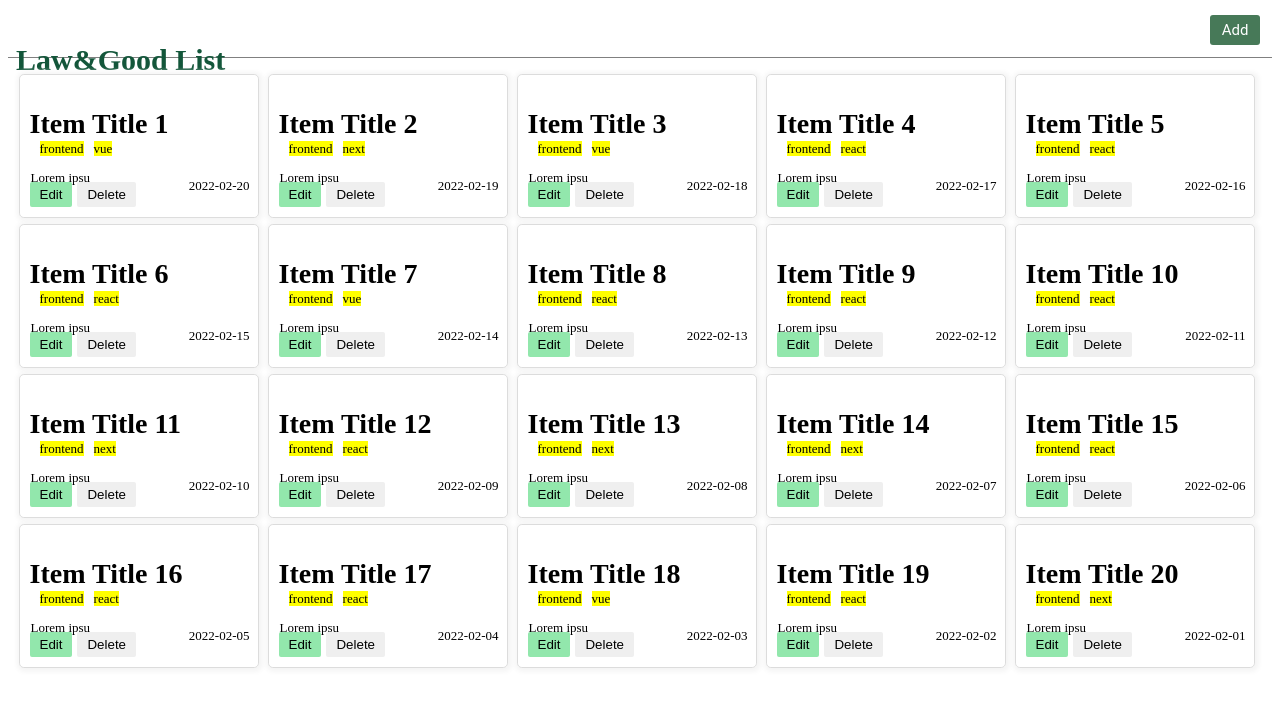
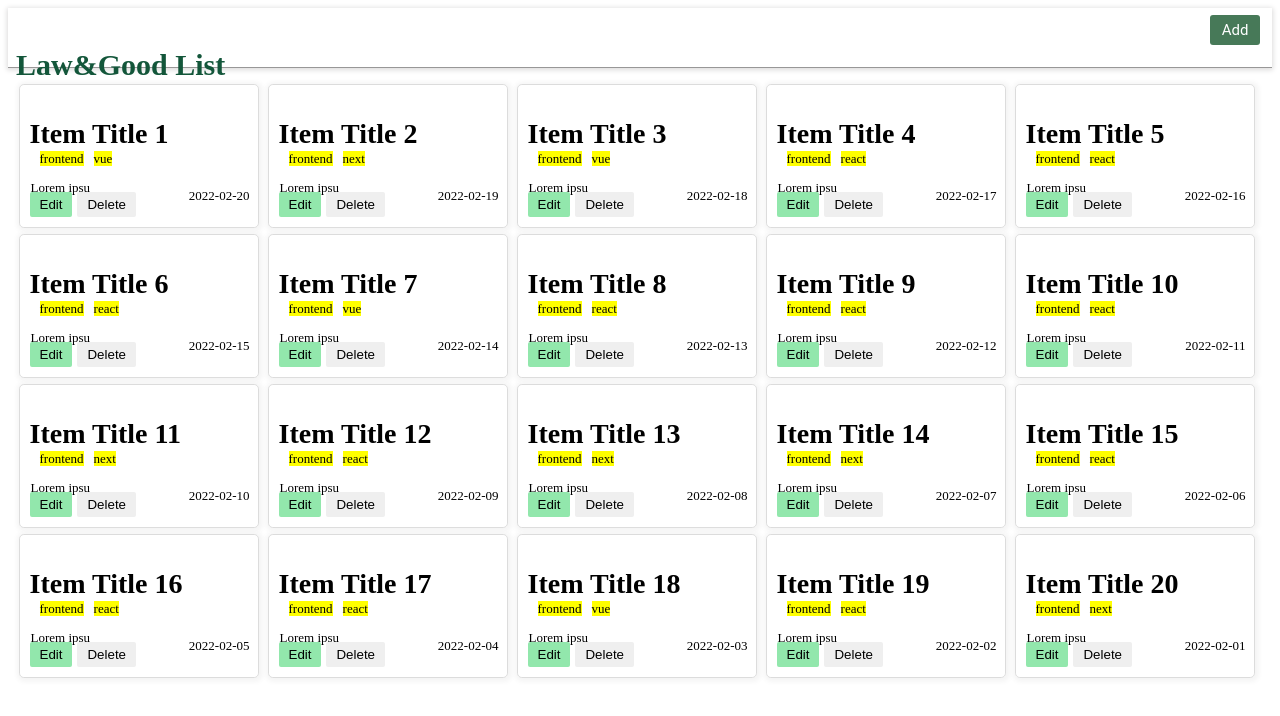
Before and after one commit to browonkim/list-page, a Vue app: page / in a window 1280 px wide. Shown: the top 716 px of the page. Built offline with nearby package versions, Linux system fonts and the light colour scheme; what miragejs would draw is missing.

Commit message:
set z-index

```diff
--- a/src/components/DeleteCaution.vue
+++ b/src/components/DeleteCaution.vue
@@ -38,6 +38,7 @@ function onDelete() {
   height: 100px
   padding: 10px
   background-color: rgb(255, 255, 255)
+  z-index: 3
 
   h2
     font-size: 18px
--- a/src/components/ItemModal.vue
+++ b/src/components/ItemModal.vue
@@ -88,9 +88,9 @@ $input-width: 340px
   height: 360px
   padding: 10px
   background-color: rgb(255, 255, 255)
-
   border: 1px solid black
   border-radius: 6px
+  z-index: 2
 
   h2
     font-size: 24px
--- a/src/views/CommonHeader.vue
+++ b/src/views/CommonHeader.vue
@@ -1,6 +1,6 @@
 <template>
   <div class="app-header">
-    <header><h1>Law&Good List</h1>
+    <header id="app-header"><h1>Law&Good List</h1>
       <slot></slot>
     </header>
   </div>
@@ -12,14 +12,19 @@
 
 <style scoped lang="sass">
 .app-header
+  position: sticky
+  top: 0
   box-sizing: border-box
   width: 100vw
   max-width: 100%
-  height: 50px
-  padding-top: 15px
+  height: 60px
+  padding-top: 20px
   padding-left: 5px
 
-  border-bottom: 1px solid gray
+  border-bottom: 1px solid #989797ff
+  box-shadow: 0 1px 5px 1px #dcdbdb
+  background-color: #ffffff
+  z-index: 1
 
   header
     h1
```
